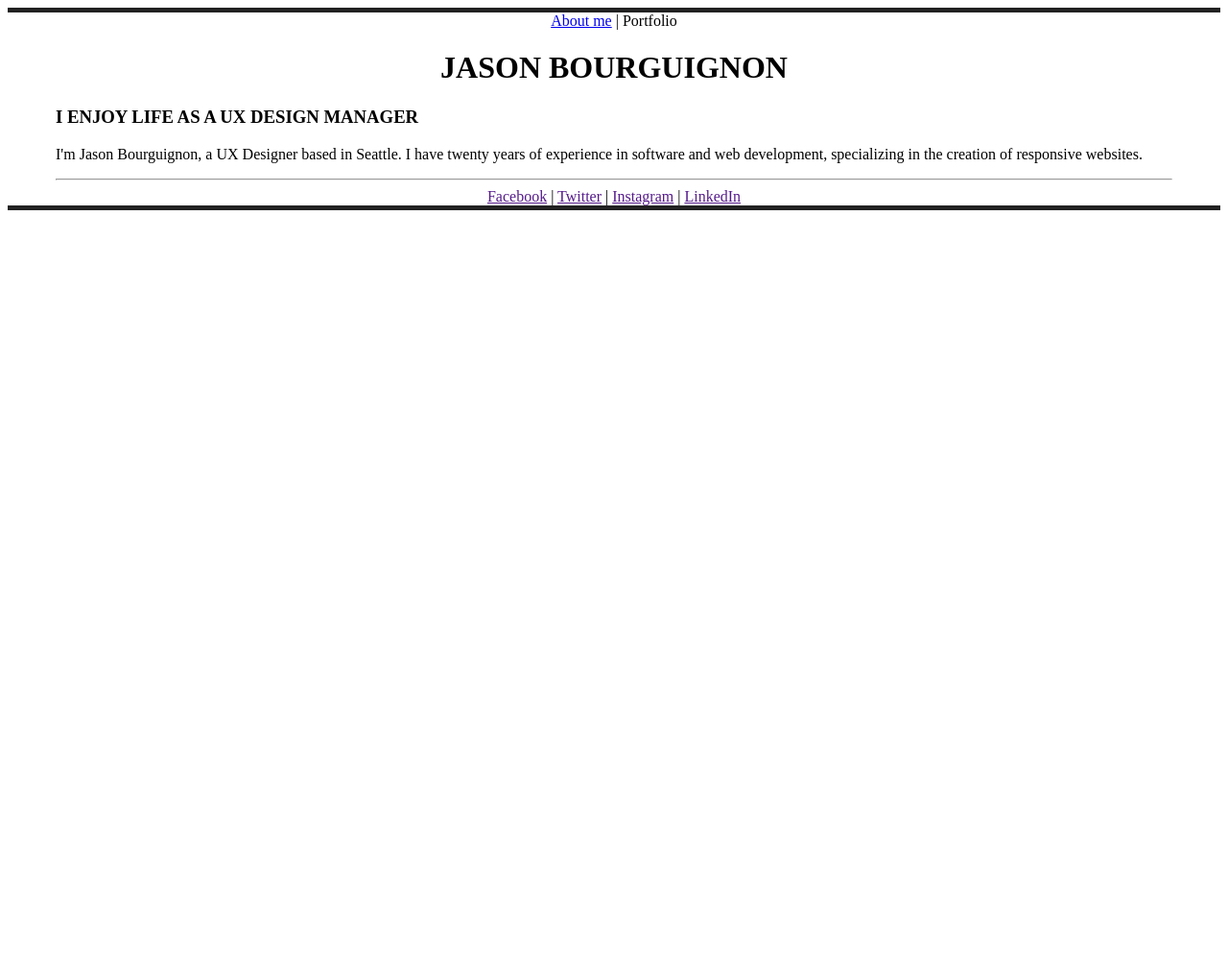
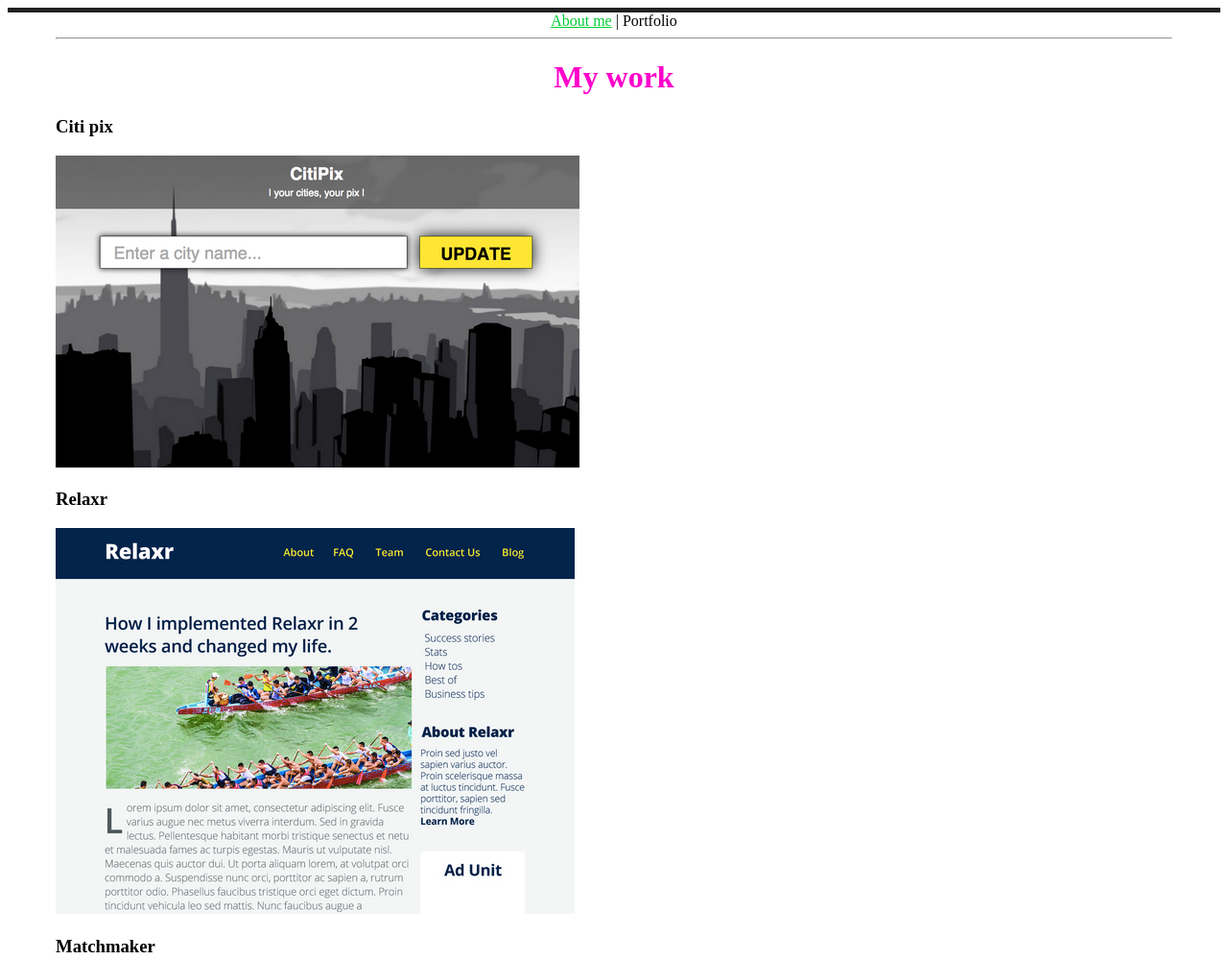
Before and after one commit to lejabour/about_me, a plain HTML site: page portfolio.htm in a window 1280 px wide. Shown: the top 1000 px of the page at 96% size. Before the commit the page ends 800 px from the top, so only its background shows below. Drawn offline with Linux system fonts and the light colour scheme.

Commit message:
Portfolio
Assignment #1

```diff
--- a/css/me.css
+++ b/css/me.css
@@ -9,3 +9,11 @@ border-bottom: 5px solid #222;
 p, h3 {
 text-align: left;
 }
+
+h1 {
+color: #ff00cc;
+}
+
+a {
+color: #00cc33;
+}
--- a/portfolio.htm
+++ b/portfolio.htm
@@ -35,22 +35,29 @@ School of Hard Knocks — 2005 (Honors) -->
 
 <!DOCTYPE html>
 <head>
-<title>Portfolio</title>
+<title>My Portfolio</title>
 <link rel="stylesheet" type="text/css" href="css/me.css">
 </head>
 <body>
 
 
-<nav><a href="portfolio.htm">About me</a> | Portfolio</nav>
+<nav><a href="index.html">About me</a> | Portfolio</nav>
 
-<h1>JASON BOURGUIGNON</h1>
+<hr>
 
+<h1>My work</h1>
 
-<h3>
+<h3>Citi pix</h3>
 
-<h3>I ENJOY LIFE AS A UX DESIGN MANAGER</h3>
+<p><img src="images/citipix_deliverable.png" alt="Citi pix website"></p>
 
-<p>I'm Jason Bourguignon, a UX Designer based in Seattle. I have twenty years of experience in software and web development, specializing in the creation of responsive websites.</p>
+<h3>Relaxr</h3>
+
+<p><img src="images/relaxr_deliverable.png" alt="Relaxr website"></p>
+
+<h3>Matchmaker</h3>
+
+<p><img src="images/startup_matchmaker_deliverable.png" alt="Matchmaker website"></p>
 
 <hr>
 
```
Also changed, not shown: index.html (+1 -1 lines).
